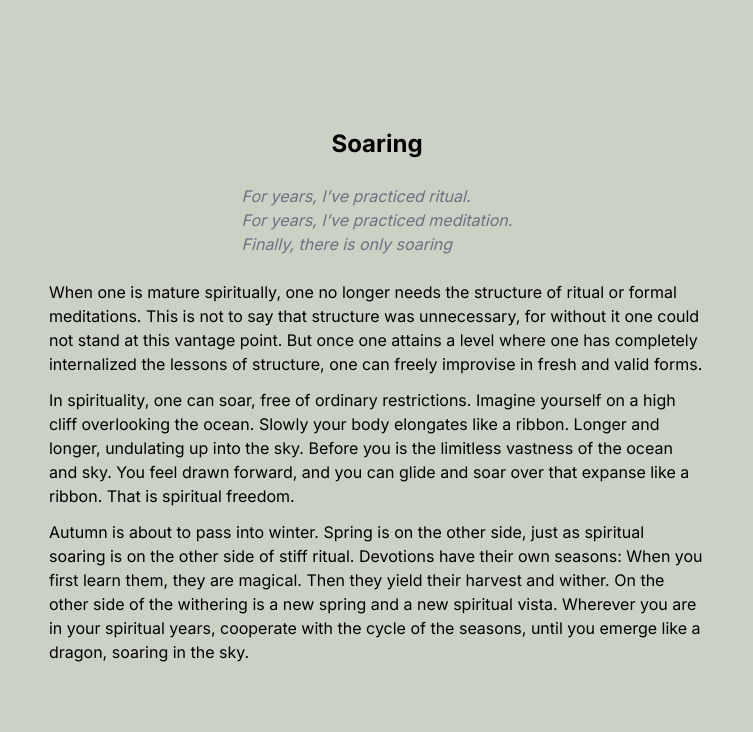
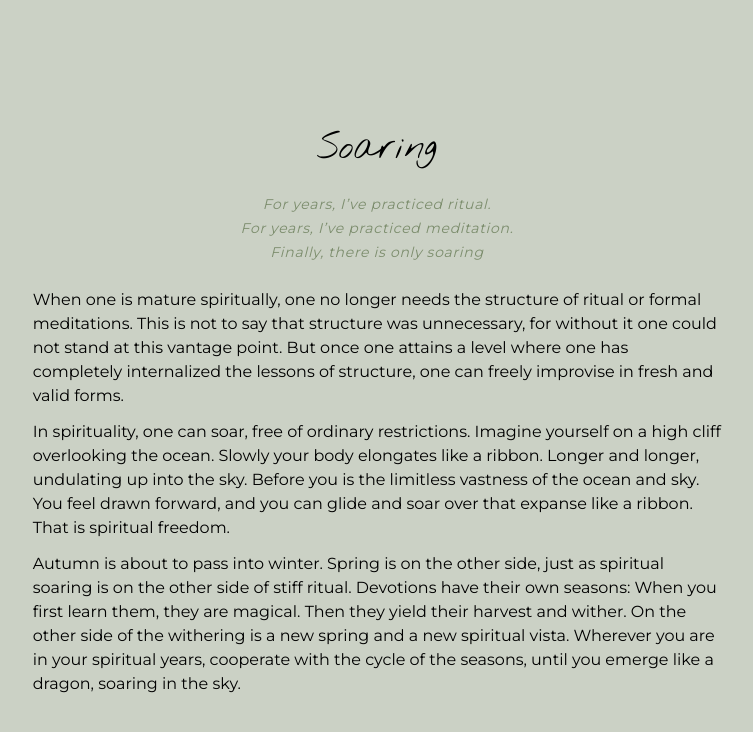
Before and after one commit to NickBlomberg/daily-tao, a Next.js app: page / in a window 1280 px wide. Shown: the top 732 px of the page, without its empty margins (263-1016 px from the left). Built offline with nearby package versions, Linux system fonts and the light colour scheme.

Commit message:
Improvements to typography

```diff
--- a/app/layout.js
+++ b/app/layout.js
@@ -1,7 +1,7 @@
-import { Inter } from 'next/font/google'
 import './globals.css'
 
-const inter = Inter({ subsets: ['latin'] })
+import { Montserrat } from 'next/font/google'
+const montserrat = Montserrat({ subsets: ['latin'] })
 
 export const metadata = {
   title: 'Create Next App',
@@ -12,7 +12,7 @@ export default function RootLayout({ children }) {
   return (
     <html lang='en'>
       <body
-        className={`${inter.className} min-h-screen bg-battleship-gray-300`}
+        className={`${montserrat.className} min-h-screen bg-battleship-gray-300`}
       >
         {children}
       </body>
--- a/app/page.js
+++ b/app/page.js
@@ -1,3 +1,7 @@
+import { Nothing_You_Could_Do } from 'next/font/google'
+
+const titleFont = Nothing_You_Could_Do({ subsets: ['latin'], weight: '400' })
+
 import data from '../data.json'
 
 const currentDayNumber = Math.ceil(
@@ -11,12 +15,12 @@ const { chapterNumber, chapterTitle, chapterQuote, chapterContent } =
 export default function Home() {
   return (
     <main className='flex flex-col items-center gap-6 px-3 pt-8 md:pt-32'>
-      <h1 className='text-2xl font-bold'>{chapterTitle}</h1>
-      <div className='italic'>
+      <h1 className={`text-4xl font-bold ${titleFont.className}`}>
+        {chapterTitle}
+      </h1>
+      <div className='text-center text-sm italic leading-6 tracking-wider text-battleship-gray-500'>
         {chapterQuote.map((line, key) => (
-          <p key={key} className='text-gray-500'>
-            {line}
-          </p>
+          <p key={key}>{line}</p>
         ))}
       </div>
 
```
